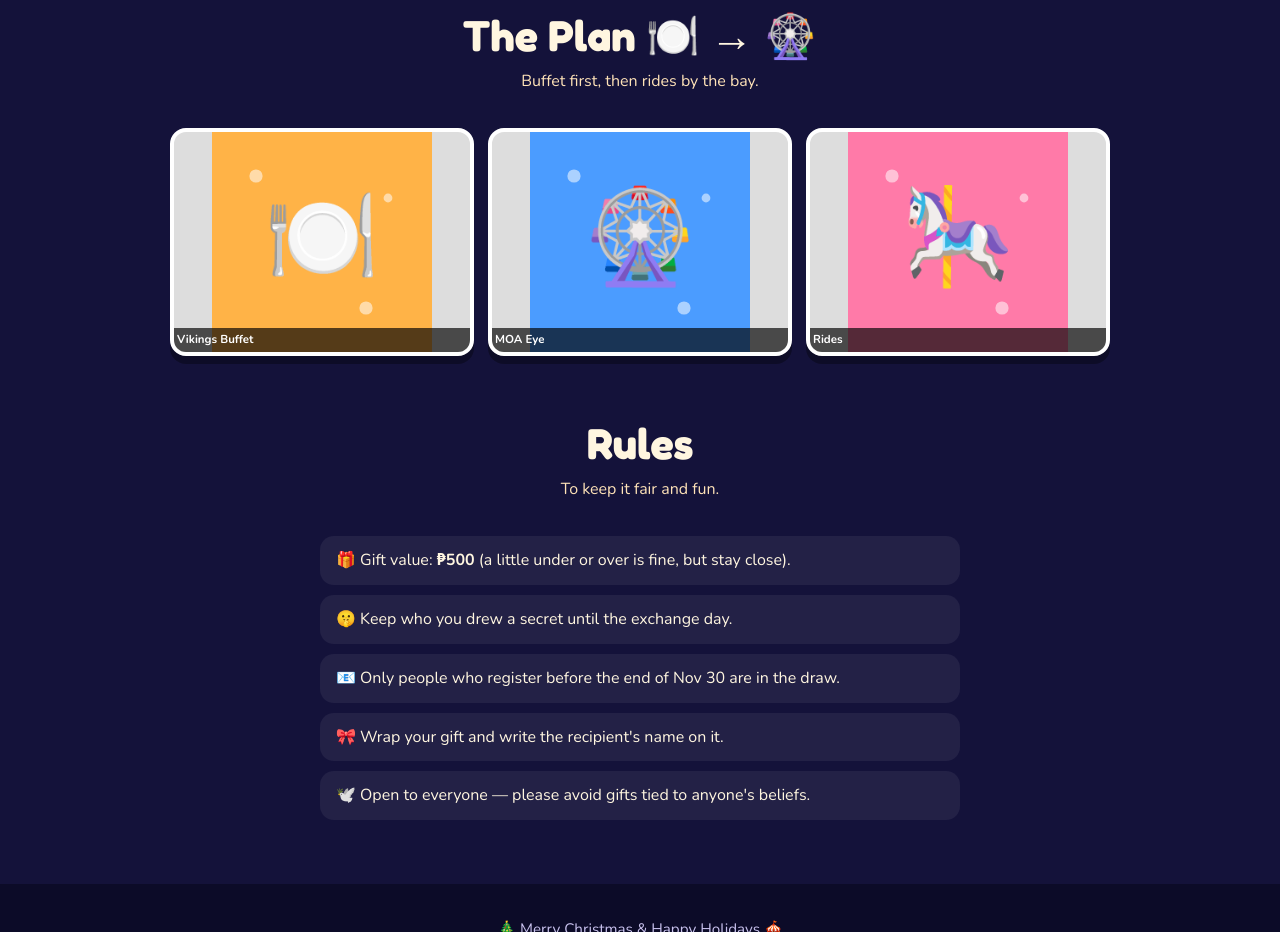
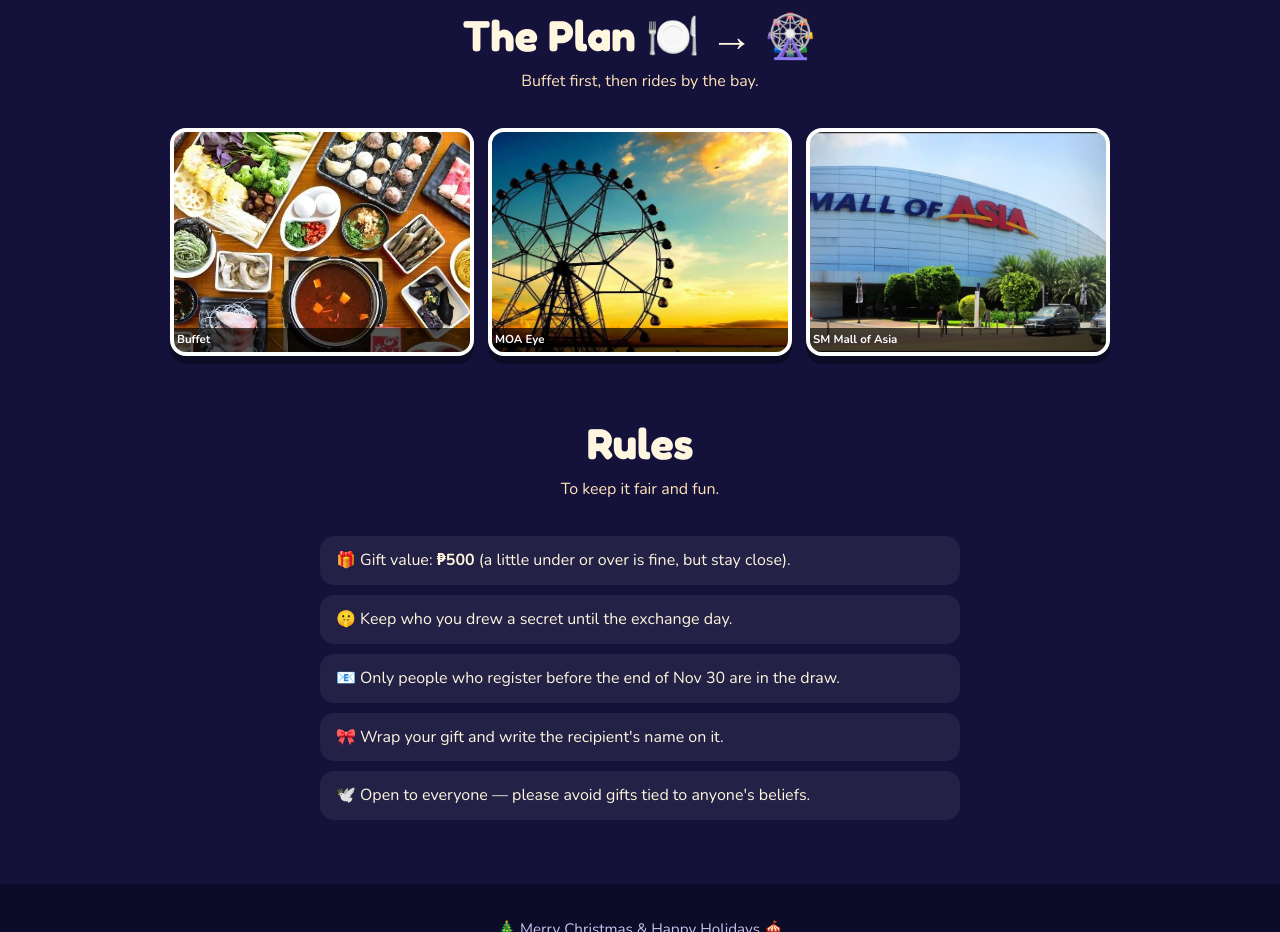
Before and after one commit to NathanielCoronado/TeamErnie, a plain HTML site: page index.html in a window 1280 px wide. Shown: the part 2260-3192 px from the top of the page. Drawn offline with nearby package versions, Linux system fonts and the light colour scheme; a web font is replaced by a local one.

Commit message:
Add real photos to the site
Co-Authored-By: Claude Sonnet 5.5 <noreply@anthropic.com>
Claude-Session: https://claude.ai/code/session_01YKY97SBg9ZCXTDfyaxEe7n

```diff
--- a/index.html
+++ b/index.html
@@ -250,11 +250,11 @@ const CONFIG = {
   event: { date: "Dec __, 2026 (to be announced)", time: "TBA" },
   // Put your real photos in the photos/ folder and edit the file names here:
   photos: [
-    { src: "photos/vikings.jpg",  label: "Vikings Buffet", art: "food" },
-    { src: "photos/moa-eye.jpg",  label: "MOA Eye",        art: "wheel" },
-    { src: "photos/rides.jpg",    label: "Rides",          art: "carousel" }
+    { src: "photos/vikings.jpg",  label: "Buffet",          art: "food" },
+    { src: "photos/moa-eye.jpg",  label: "MOA Eye",         art: "wheel" },
+    { src: "photos/mall.jpg",     label: "SM Mall of Asia", art: "carousel" }
   ]
-};
+};;
 /* ================================================= */
 
 // lights & stars
```
Also changed, not shown: photos/mall.jpg (added), photos/moa-eye.jpg (added), photos/vikings.jpg (added), 2 other files.
